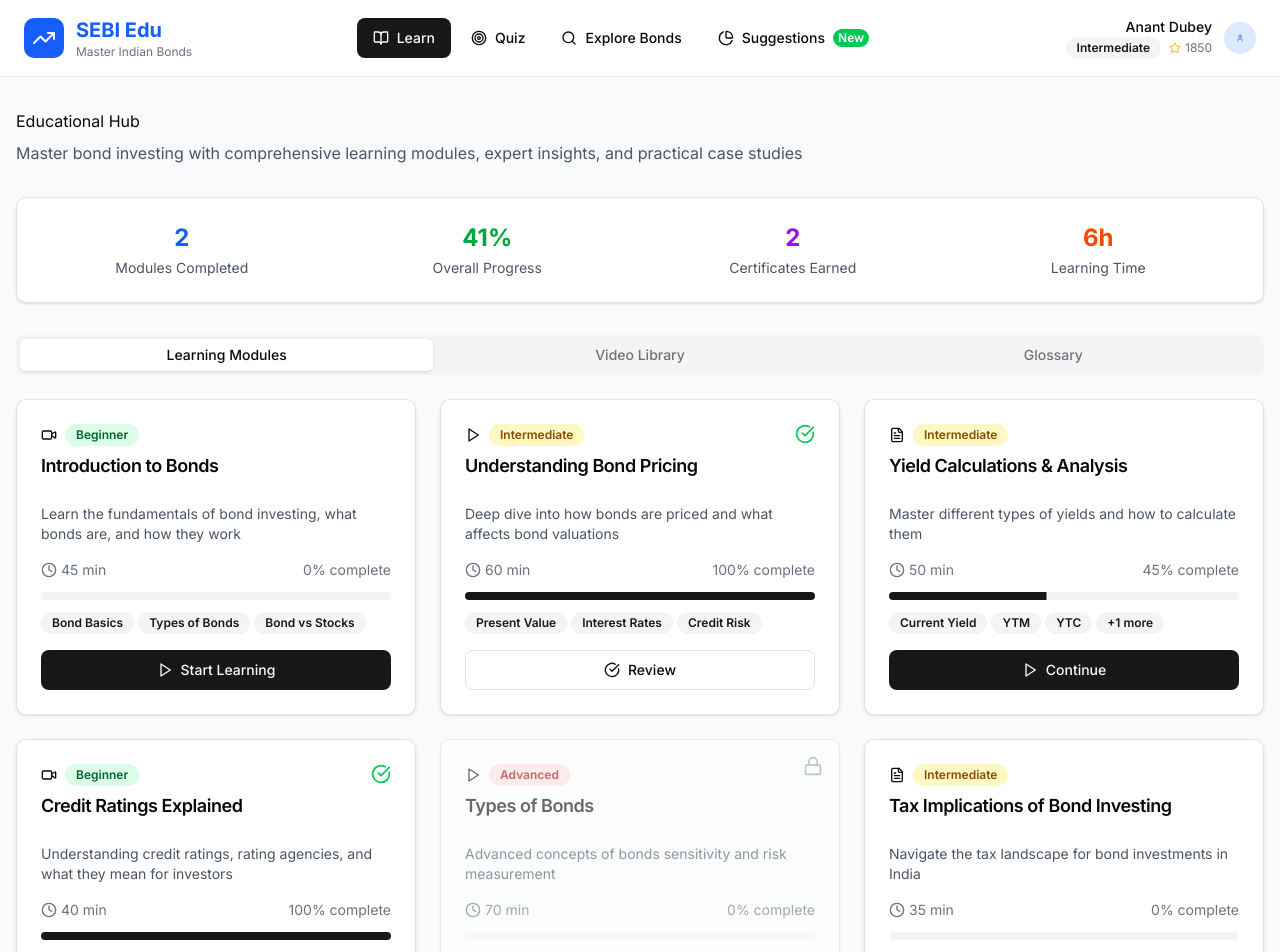
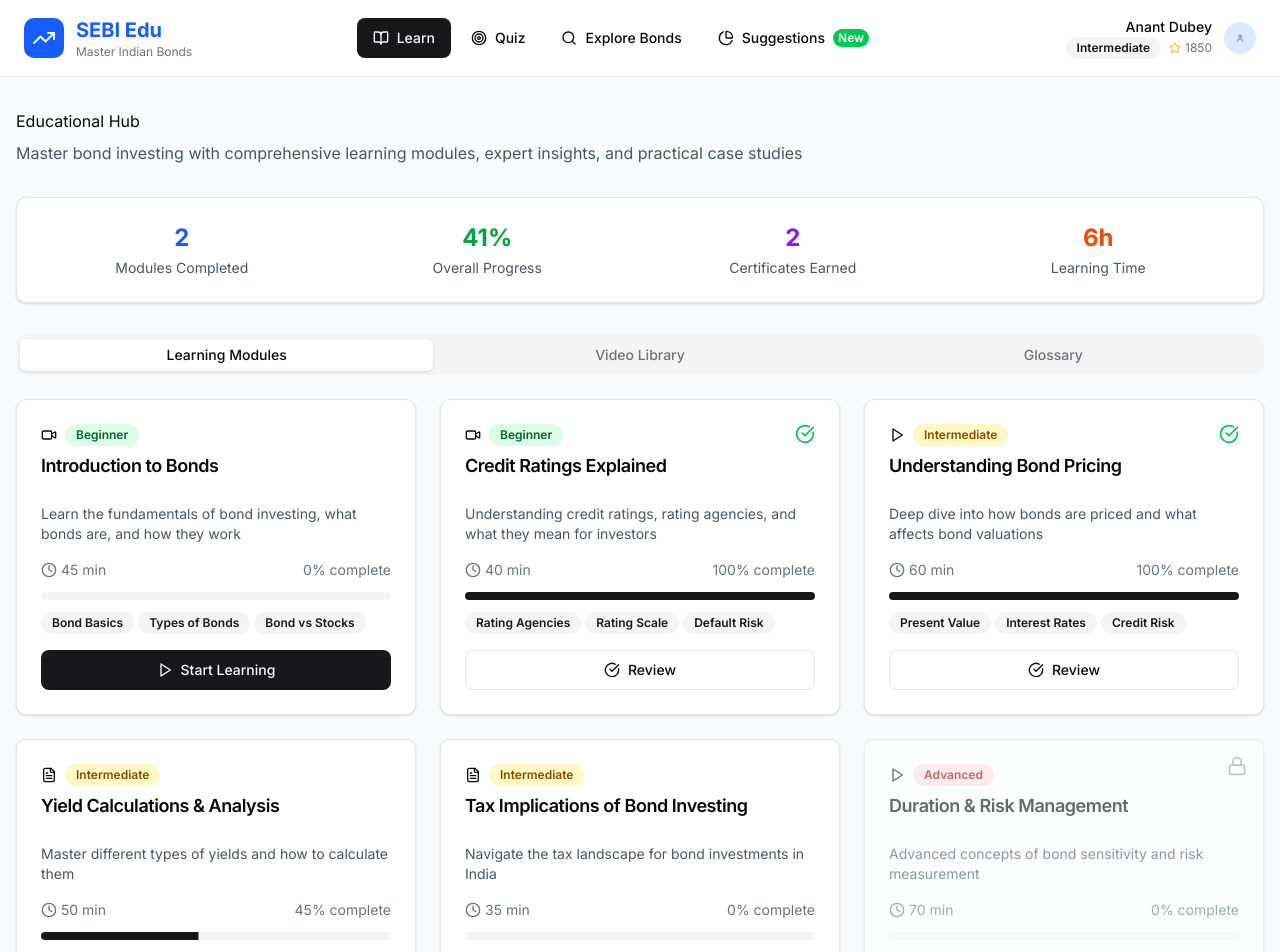
Before and after one commit to dubeyanant/bonds, a Next.js app: page /edu in a window 1280 px wide. Shown: the top 952 px of the page. Built offline with nearby package versions, Linux system fonts and the light colour scheme.

Commit message:
fix: edu ui issues

```diff
--- a/src/app/edu/components/BondLearningFlow.tsx
+++ b/src/app/edu/components/BondLearningFlow.tsx
@@ -44,6 +44,27 @@ export function BondLearningFlow({ onBack, onComplete, onProgress }: LearningFlo
   const [currentLessonIndex, setCurrentLessonIndex] = useState(0);
   const [completedLessons, setCompletedLessons] = useState<Set<number>>(new Set());
   const [quizAnswers, setQuizAnswers] = useState<{ [key: string]: string }>({});
+
+  // Load saved state from localStorage on component mount
+  React.useEffect(() => {
+    const savedState = localStorage.getItem('bondLearningFlow_module1');
+    if (savedState) {
+      const { currentIndex, completed, answers } = JSON.parse(savedState);
+      setCurrentLessonIndex(currentIndex || 0);
+      setCompletedLessons(new Set(completed || []));
+      setQuizAnswers(answers || {});
+    }
+  }, []);
+
+  // Save state to localStorage whenever it changes
+  React.useEffect(() => {
+    const stateToSave = {
+      currentIndex: currentLessonIndex,
+      completed: Array.from(completedLessons),
+      answers: quizAnswers
+    };
+    localStorage.setItem('bondLearningFlow_module1', JSON.stringify(stateToSave));
+  }, [currentLessonIndex, completedLessons, quizAnswers]);
 
   const lessons: Lesson[] = [
     {
@@ -539,12 +560,15 @@ export function BondLearningFlow({ onBack, onComplete, onProgress }: LearningFlo
   ];
 
   const currentLesson = lessons[currentLessonIndex];
-  const progressPercentage = ((completedLessons.size) / lessons.length) * 100;
+  // Calculate progress based on current lesson index (more accurate for resume functionality)
+  const progressPercentage = ((currentLessonIndex + 1) / lessons.length) * 100;
 
   const nextLesson = () => {
     if (currentLessonIndex < lessons.length - 1) {
       setCurrentLessonIndex(currentLessonIndex + 1);
       updateProgress();
+      // Scroll to top when navigating to next lesson
+      window.scrollTo({ top: 0, behavior: 'smooth' });
     }
   };
 
@@ -552,6 +576,8 @@ export function BondLearningFlow({ onBack, onComplete, onProgress }: LearningFlo
     if (currentLessonIndex > 0) {
       setCurrentLessonIndex(currentLessonIndex - 1);
       updateProgress();
+      // Scroll to top when navigating to previous lesson
+      window.scrollTo({ top: 0, behavior: 'smooth' });
     }
   };
 
@@ -594,7 +620,10 @@ export function BondLearningFlow({ onBack, onComplete, onProgress }: LearningFlo
           <CardContent className="pt-4">
             <div className="flex items-center justify-between mb-2">
               <span className="text-sm font-medium">Course Progress</span>
-              <span className="text-sm text-gray-600">{completedLessons.size} of {lessons.length} lessons completed</span>
+              <div className="text-right">
+                <span className="text-sm text-gray-600">Lesson {currentLessonIndex + 1} of {lessons.length}</span>
+                <span className="text-sm font-medium text-blue-600 ml-2">({Math.round(progressPercentage)}%)</span>
+              </div>
             </div>
             <Progress value={progressPercentage} className="h-2" />
           </CardContent>
@@ -605,7 +634,11 @@ export function BondLearningFlow({ onBack, onComplete, onProgress }: LearningFlo
           {lessons.map((lesson, index) => (
             <button
               key={lesson.id}
-              onClick={() => setCurrentLessonIndex(index)}
+              onClick={() => {
+                setCurrentLessonIndex(index);
+                // Scroll to top when clicking lesson navigation
+                window.scrollTo({ top: 0, behavior: 'smooth' });
+              }}
               disabled={index > currentLessonIndex && !completedLessons.has(lesson.id)}
               className={`p-2 rounded-lg text-sm transition-colors ${index === currentLessonIndex
                   ? 'bg-blue-600 text-white'
--- a/src/app/edu/components/EducationalHub.tsx
+++ b/src/app/edu/components/EducationalHub.tsx
@@ -81,6 +81,17 @@ export function EducationalHub() {
     },
     {
       id: "2",
+      title: "Credit Ratings Explained",
+      description: "Understanding credit ratings, rating agencies, and what they mean for investors",
+      duration: "40 min",
+      difficulty: "Beginner",
+      ...getModuleState("4", 100, true),
+      isLocked: false,
+      topics: ["Rating Agencies", "Rating Scale", "Default Risk"],
+      type: "video"
+    },
+    {
+      id: "3",
       title: "Understanding Bond Pricing",
       description: "Deep dive into how bonds are priced and what affects bond valuations",
       duration: "60 min",
@@ -91,7 +102,7 @@ export function EducationalHub() {
       type: "interactive"
     },
     {
-      id: "3",
+      id: "4",
       title: "Yield Calculations & Analysis",
       description: "Master different types of yields and how to calculate them",
       duration: "50 min",
@@ -101,30 +112,9 @@ export function EducationalHub() {
       topics: ["Current Yield", "YTM", "YTC", "Spread Analysis"],
       type: "article"
     },
-    {
-      id: "4",
-      title: "Credit Ratings Explained",
-      description: "Understanding credit ratings, rating agencies, and what they mean for investors",
-      duration: "40 min",
-      difficulty: "Beginner",
-      ...getModuleState("4", 100, true),
-      isLocked: false,
-      topics: ["Rating Agencies", "Rating Scale", "Default Risk"],
-      type: "video"
-    },
+
     {
       id: "5",
-      title: "Types of Bonds",
-      description: "Advanced concepts of bonds sensitivity and risk measurement",
-      duration: "70 min",
-      difficulty: "Advanced",
-      ...getModuleState("5", 0, false),
-      isLocked: true,
-      topics: ["Modified Duration", "Convexity", "Hedging"],
-      type: "interactive"
-    },
-    {
-      id: "6",
       title: "Tax Implications of Bond Investing",
       description: "Navigate the tax landscape for bond investments in India",
       duration: "35 min",
@@ -133,6 +123,17 @@ export function EducationalHub() {
       isLocked: false,
       topics: ["Tax Treatment", "TDS", "Capital Gains"],
       type: "article"
+    },
+    {
+      id: "6",
+      title: "Duration & Risk Management",
+      description: "Advanced concepts of bond sensitivity and risk measurement",
+      duration: "70 min",
+      difficulty: "Advanced",
+      ...getModuleState("5", 0, false),
+      isLocked: true,
+      topics: ["Modified Duration", "Convexity", "Hedging"],
+      type: "interactive"
     }
   ];
 
@@ -170,10 +171,10 @@ export function EducationalHub() {
 
   const getDifficultyColor = (difficulty: string) => {
     switch (difficulty) {
-      case "Beginner": return "bg-green-100 text-green-800";
-      case "Intermediate": return "bg-yellow-100 text-yellow-800";
-      case "Advanced": return "bg-red-100 text-red-800";
-      default: return "bg-gray-100 text-gray-800";
+      case "Beginner": return "bg-green-100 text-green-800 hover:bg-green-200 hover:text-green-900 transition-colors duration-200";
+      case "Intermediate": return "bg-yellow-100 text-yellow-800 hover:bg-yellow-200 hover:text-yellow-900 transition-colors duration-200";
+      case "Advanced": return "bg-red-100 text-red-800 hover:bg-red-200 hover:text-red-900 transition-colors duration-200";
+      default: return "bg-gray-100 text-gray-800 hover:bg-gray-200 hover:text-gray-900 transition-colors duration-200";
     }
   };
 
@@ -230,16 +231,6 @@ export function EducationalHub() {
     return (
       <div className="min-h-screen bg-gray-50">
         <div className="container mx-auto px-4 py-8">
-          <div className="mb-6">
-            <Button
-              variant="ghost"
-              onClick={handleLearningFlowBack}
-              className="mb-4"
-            >
-              <ArrowLeft className="h-4 w-4 mr-2" />
-              Back to Educational Hub
-            </Button>
-          </div>
           <BondLearningFlow
             onBack={handleLearningFlowBack}
             onComplete={handleLearningFlowComplete}
```
